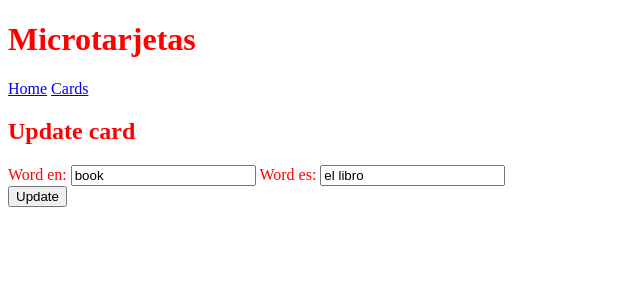
After one commit to gorogandras/bandingo, a Django app: page /cards/1/update/ in a window 1280 px wide. The commit adds this page. Shown: the top 300 px of the page, without its empty margins (0-640 px from the left). Run offline with Django 4.2, Linux system fonts and the light colour scheme; data comes from the database, SQL or seed files in the repository; both versions use the stored data as it was after the commit.

```diff
--- a/microtarjetas/models.py
+++ b/microtarjetas/models.py
@@ -5,5 +5,8 @@ class Card(models.Model):
     word_en = models.CharField(max_length = 30)
     word_es = models.CharField(max_length = 30)
 
+    def get_absolute_url(self):
+        return "/cards"
+
     def __str__(self):
         return f"{self.word_en} --- {self.word_es}"
--- a/microtarjetas/templates/base.html
+++ b/microtarjetas/templates/base.html
@@ -17,7 +17,7 @@
             <h1>Microtarjetas</h1>
             <nav class="navbar">
                 <a class="nav-item" href="{% url 'home' %}">Home</a>
-                <a class="nav-item" href="{% url 'deck' %}">Deck</a>
+                <a class="nav-item" href="{% url 'cards' %}">Cards</a>
             </nav>
         </header>
 
--- a/microtarjetas/templates/microtarjetas/deck.html
+++ b/microtarjetas/templates/microtarjetas/cards.html
@@ -18,6 +18,8 @@
             <tr>
                 <td>{{ card.word_en }}</td>
                 <td>{{ card.word_es }}</td>
+                <td><a href="{% url 'update_card' card.pk %}">update</a></td>
+                <td><a href="{% url 'delete_card' card.pk %}">X</a></td>
             </tr>
             {% endfor %}
         </tbody>
--- /dev/null
+++ b/microtarjetas/templates/microtarjetas/update_card.html
@@ -0,0 +1,10 @@
+{% extends 'base.html' %} {% load static %} {% block content %}
+<h2>Update card</h2>
+<form action='' method="POST">
+    {% csrf_token %}
+    {{ form }}
+    <div>
+        <input type="submit" value="Update"/>
+    </div>
+</form>
+{% endblock %}
--- a/microtarjetas/urls.py
+++ b/microtarjetas/urls.py
@@ -3,6 +3,8 @@ from . import views
 
 urlpatterns = [
     path('', views.HomeView.as_view(), name='home'),
-    path('deck/', views.DeckView.as_view(), name='deck'),
-    path('cards/new', views.CreateCardView.as_view(), name='create_card')
+    path('cards/', views.CardsView.as_view(), name='cards'),
+    path('cards/new', views.CreateCardView.as_view(), name='create_card'),
+    path('cards/<pk>/delete/', views.DeleteCardView.as_view(), name='delete_card'),
+    path('cards/<pk>/update/', views.UpdateCardView.as_view(), name='update_card'),
 ]
--- a/microtarjetas/views.py
+++ b/microtarjetas/views.py
@@ -3,12 +3,6 @@ from django.shortcuts import render
 # Create your views here.
 from django.http import HttpResponse
 from django.template import loader
-
-#def home(request):
-    #context = {"name":"Bandido"}
-    #template = loader.get_template('microtarjetas/home.html')
-    #return HttpResponse("Welcome to Microtarjetas")
-
 
 from django.views.generic import TemplateView, ListView
 from django.views.generic import CreateView, UpdateView, DeleteView
@@ -22,9 +16,9 @@ class HomeView(TemplateView):
         context = super().get_context_data()
         return context
 
-class DeckView(ListView):
+class CardsView(ListView):
     model = Card
-    template_name = "microtarjetas/deck.html"
+    template_name = "microtarjetas/cards.html"
 
     def get_context_data(self):
         context = super().get_context_data()
@@ -35,4 +29,17 @@ class CreateCardView(CreateView):
     model = Card
     template_name = 'microtarjetas/add_card.html'
     form_class = CardForm
-    success_url = '/deck'
+    success_url = '/cards'
+
+class DeleteCardView(DeleteView):
+    model = Card
+    template_name = 'microtarjetas/delete_card.html'
+    form_class = CardForm
+    success_url = '/cards/'
+
+
+class UpdateCardView(UpdateView):
+    model = Card
+    template_name = 'microtarjetas/update_card.html'
+    form_class = CardForm
+    success_url = '/cards'
```
Also changed, not shown: microtarjetas/templates/microtarjetas/delete_card.html (added, +7 -0 lines), db.sqlite3.
